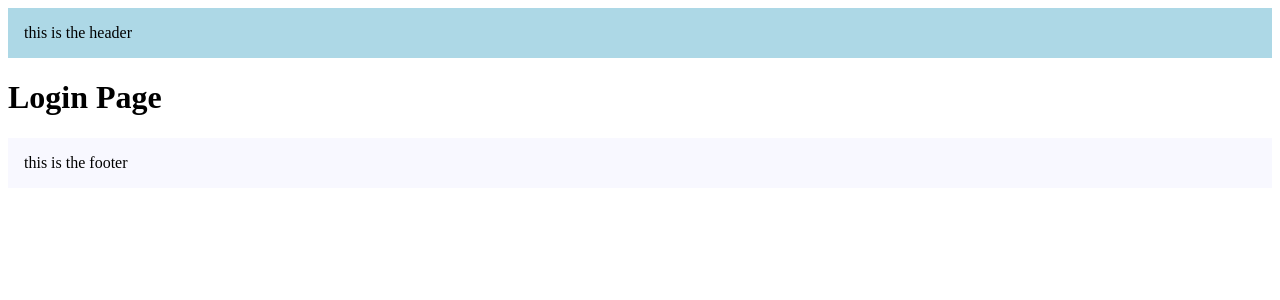
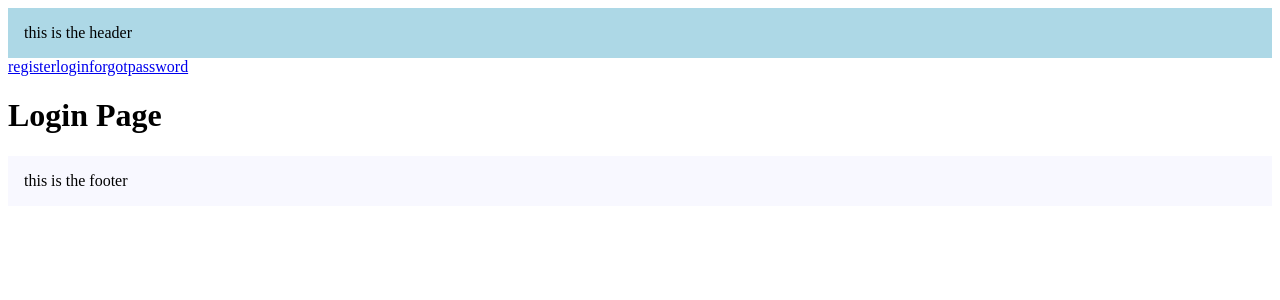
Before and after one commit to YoniBcha/next_lecture, a Next.js app: page /login in a window 1280 px wide. Shown: the top 300 px of the page. Built offline with nearby package versions, Linux system fonts and the light colour scheme.

Commit message:
routing with daynamic is done

```diff
--- /dev/null
+++ b/src/app/(auth)/layout.tsx
@@ -0,0 +1,25 @@
+import Link from "next/link";
+
+export default function AuthLayout({
+  children,
+}: {
+  children: React.ReactNode;
+}) {
+  const navLinks = [
+    { name: "register", href: "/register" },
+    { name: "login", href: "/login" },
+    { name: "forgotpassword", href: "/forgotpassword" },
+  ];
+  return (
+    <div>
+      {navLinks.map((link) => {
+        return (
+          <Link href={link.href} key={link.name}>
+            {link.name}
+          </Link>
+        );
+      })}
+      {children}
+    </div>
+  );
+}
```
Also changed, not shown: src/app/(auth)/login/page.tsx (renamed from src/app/(auth)/(with-auth-layout)/login/page.tsx), src/app/(auth)/register/page.tsx (renamed from src/app/(auth)/(with-auth-layout)/register/page.tsx).
